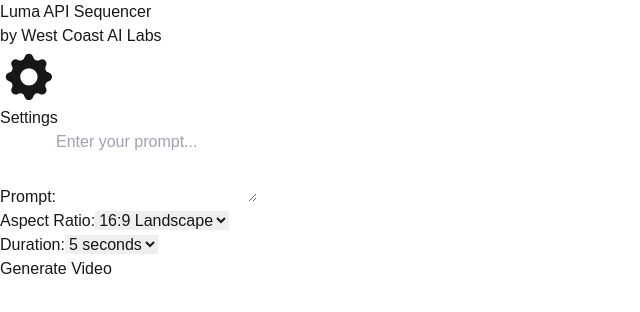
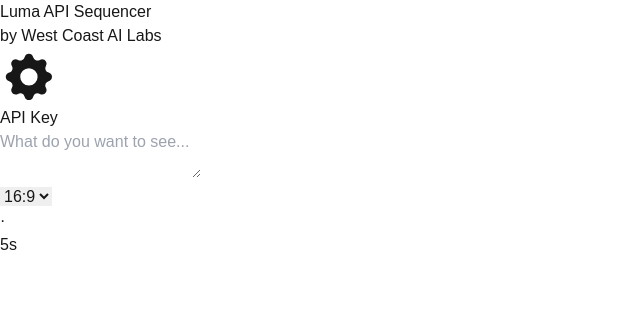
Before and after one commit to null-hax/wcai-luma-studio, a Next.js app: page / in a window 1280 px wide. Shown: the top 312 px of the page, without its empty margins (0-640 px from the left). Built offline with nearby package versions, Linux system fonts and the light colour scheme.

Commit message:
improved input styling

```diff
--- a/src/app/page.tsx
+++ b/src/app/page.tsx
@@ -78,7 +78,7 @@ export default function Page() {
               <svg xmlns="http://www.w3.org/2000/svg" className="h-5 w-5" viewBox="0 0 20 20" fill="currentColor">
                 <path fillRule="evenodd" d="M11.49 3.17c-.38-1.56-2.6-1.56-2.98 0a1.532 1.532 0 01-2.286.948c-1.372-.836-2.942.734-2.106 2.106.54.886.061 2.042-.947 2.287-1.561.379-1.561 2.6 0 2.978a1.532 1.532 0 01.947 2.287c-.836 1.372.734 2.942 2.106 2.106a1.532 1.532 0 012.287.947c.379 1.561 2.6 1.561 2.978 0a1.533 1.533 0 012.287-.947c1.372.836 2.942-.734 2.106-2.106a1.533 1.533 0 01.947-2.287c1.561-.379 1.561-2.6 0-2.978a1.532 1.532 0 01-.947-2.287c.836-1.372-.734-2.942-2.106-2.106a1.532 1.532 0 01-2.287-.947zM10 13a3 3 0 100-6 3 3 0 000 6z" clipRule="evenodd" />
               </svg>
-              <span>Settings</span>
+              <span>API Key</span>
             </button>
           </div>
 
--- a/src/components/VideoInputForm.tsx
+++ b/src/components/VideoInputForm.tsx
@@ -76,65 +76,59 @@ export default function VideoInputForm({ onGenerationStart, onGenerationComplete
   };
 
   return (
-    <form onSubmit={handleSubmit} className="space-y-4">
-      <div className="space-y-2">
-        <label className="block text-sm text-gray-400">Prompt:</label>
+    <form onSubmit={handleSubmit} className="relative">
+      <div className="flex items-center gap-2 p-2 bg-slate-900 rounded-2xl">
+        <div className="flex-1 flex items-center gap-2">
           <textarea
             value={prompt}
             onChange={(e) => setPrompt(e.target.value)}
-          className="w-full p-3 bg-gray-900 text-white rounded-lg border border-gray-800 focus:border-blue-500 focus:ring-1 focus:ring-blue-500 focus:outline-none resize-none"
-          rows={3}
-          placeholder="Enter your prompt..."
+            className="flex-1 bg-transparent text-white placeholder-gray-500 outline-none resize-none pl-4 min-h-[24px] pt-6"
+            onInput={(e) => {
+              const target = e.target as HTMLTextAreaElement;
+              target.style.height = 'auto';
+              target.style.height = target.scrollHeight + 'px';
+            }}
+            placeholder="What do you want to see..."
             disabled={disabled}
           />
-      </div>
-
-      <div className="grid grid-cols-1 md:grid-cols-2 gap-4">
-        <div className="space-y-2">
-          <label className="block text-sm text-gray-400">Aspect Ratio:</label>
+          <div className="flex items-center gap-2">
             <select
               value={aspectRatio}
               onChange={(e) => setAspectRatio(e.target.value as AspectRatio)}
-            className="w-full p-3 bg-gray-900 text-white rounded-lg border border-gray-800 focus:border-blue-500 focus:ring-1 focus:ring-blue-500 focus:outline-none appearance-none"
+              className="bg-transparent text-gray-400 outline-none appearance-none cursor-pointer disabled:cursor-not-allowed"
               disabled={disabled}
             >
               {Object.entries(ASPECT_RATIO_LABELS).map(([value, label]) => (
-              <option key={value} value={value}>{label}</option>
+                <option key={value} value={value}>{value}</option>
               ))}
             </select>
-        </div>
-
-        <div className="space-y-2">
-          <label className="block text-sm text-gray-400">Duration:</label>
-          <select
-            value={duration}
-            onChange={(e) => setDuration(e.target.value)}
-            className="w-full p-3 bg-gray-900 text-white rounded-lg border border-gray-800 focus:border-blue-500 focus:ring-1 focus:ring-blue-500 focus:outline-none appearance-none"
+            <div className="text-gray-400">·</div>
+            <button
+              type="button"
+              onClick={() => setDuration(duration === '5s' ? '9s' : '5s')}
+              className="text-gray-400 hover:text-gray-300 disabled:cursor-not-allowed disabled:opacity-50"
               disabled={disabled}
             >
-            <option value="5s">5 seconds</option>
-            <option value="9s">9 seconds</option>
-          </select>
+              {duration}
+            </button>
+          </div>
+          <button
+            type="submit"
+            disabled={disabled || !prompt.trim()}
+            className="p-2 rounded-full hover:bg-white/10 disabled:opacity-50 disabled:cursor-not-allowed"
+          >
+            <svg xmlns="http://www.w3.org/2000/svg" viewBox="0 0 24 24" fill="currentColor" className="w-5 h-5 text-gray-400">
+              <path d="M3.478 2.404a.75.75 0 0 0-.926.941l2.432 7.905H13.5a.75.75 0 0 1 0 1.5H4.984l-2.432 7.905a.75.75 0 0 0 .926.94 60.519 60.519 0 0 0 18.445-8.986.75.75 0 0 0 0-1.218A60.517 60.517 0 0 0 3.478 2.404Z" />
+            </svg>
+          </button>
         </div>
       </div>
 
       {error && (
-        <div className="text-red-500 text-sm mt-2">
+        <div className="absolute left-0 -bottom-6 text-red-500 text-sm">
           {error}
         </div>
       )}
-
-      <button
-        type="submit"
-        disabled={disabled || !prompt.trim()}
-        className={`w-full py-3 px-4 ${
-          disabled || !prompt.trim()
-            ? 'bg-gray-700 cursor-not-allowed'
-            : 'bg-gradient-to-r from-blue-500 to-purple-500 hover:from-blue-600 hover:to-purple-600'
-        } text-white font-medium rounded-lg transition-all duration-200`}
-      >
-        {disabled ? 'Queue Full' : 'Generate Video'}
-      </button>
     </form>
   );
 }
```
Lines whose indentation alone changed are shown as unchanged.
